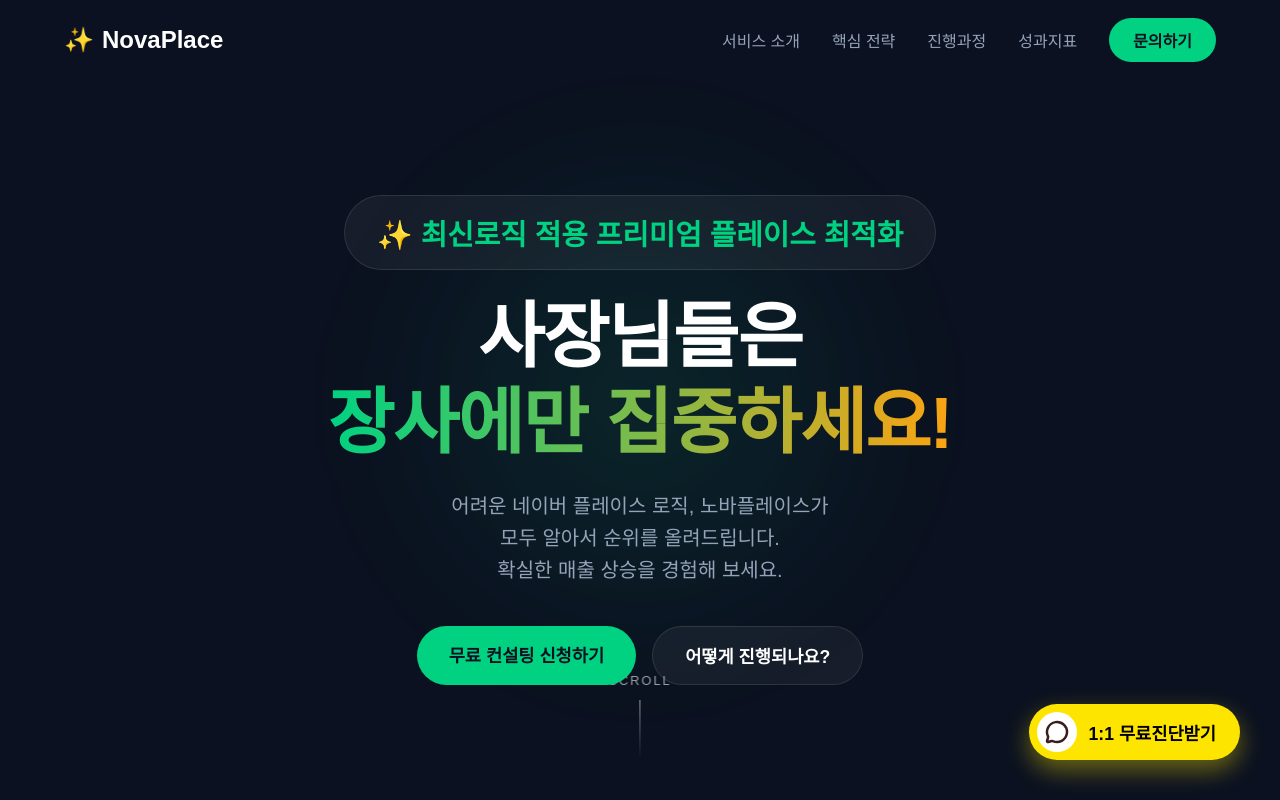
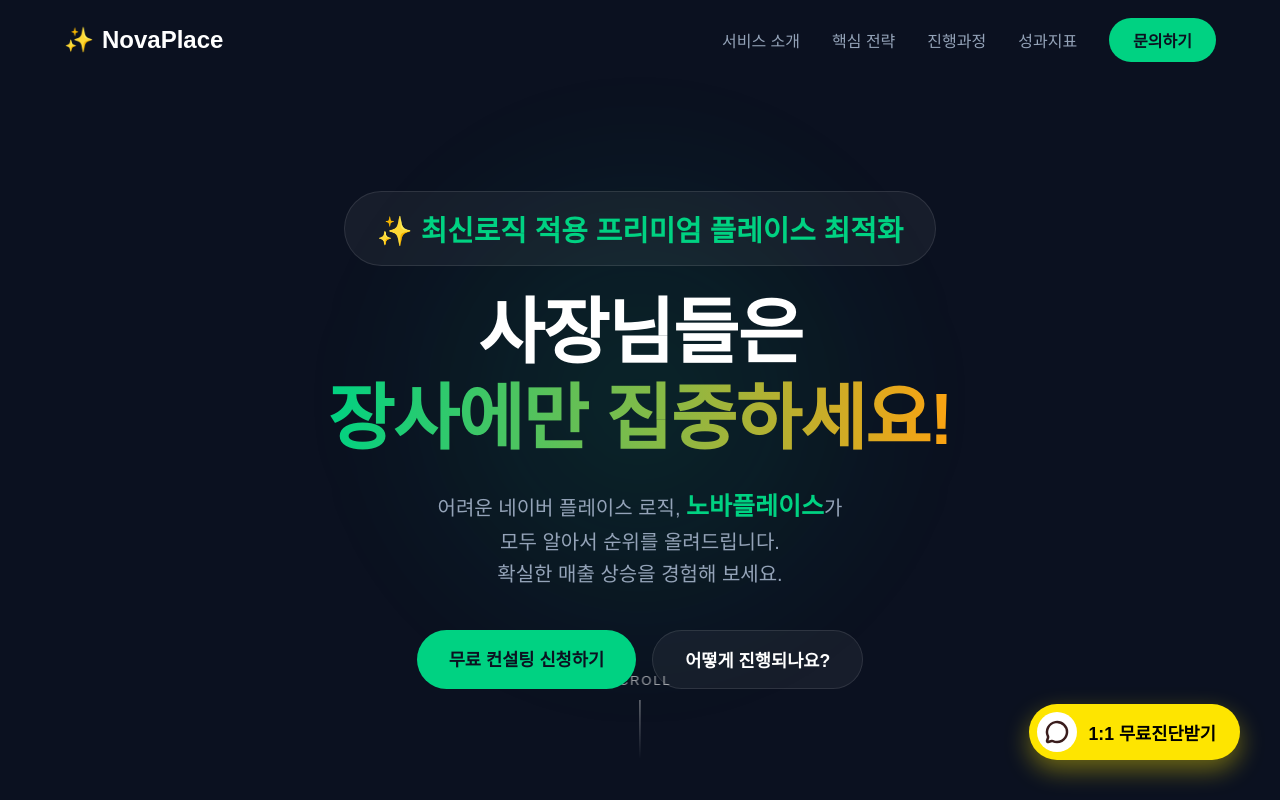
Before and after one commit to seungjae8815-stack/novaplace, a Next.js app: page / in a window 1280 px wide. Shown: the top 800 px of the page. Built offline with nearby package versions, Linux system fonts and the light colour scheme; a web font is replaced by a local one.

Commit message:
style: 서브타이틀 내 브랜드명(노바플레이스) 강조 적용

```diff
--- a/src/components/sections/Hero.module.css
+++ b/src/components/sections/Hero.module.css
@@ -67,6 +67,12 @@
   -webkit-background-clip: text;
   background-clip: text;
   -webkit-text-fill-color: transparent;
+}
+
+.brandHighlight {
+  color: var(--primary-color);
+  font-weight: 800;
+  font-size: 1.25em;
 }
 
 .subtitle {
--- a/src/components/sections/Hero.tsx
+++ b/src/components/sections/Hero.tsx
@@ -19,7 +19,7 @@
             <span className={styles.highlight}>장사에만 집중하세요!</span>
           </h1>
           <p className={styles.subtitle}>
-            어려운 네이버 플레이스 로직, 노바플레이스가<br/>
+            어려운 네이버 플레이스 로직, <span className={styles.brandHighlight}>노바플레이스</span>가<br/>
             모두 알아서 순위를 올려드립니다.<br/>
             확실한 매출 상승을 경험해 보세요.
           </p>
```
